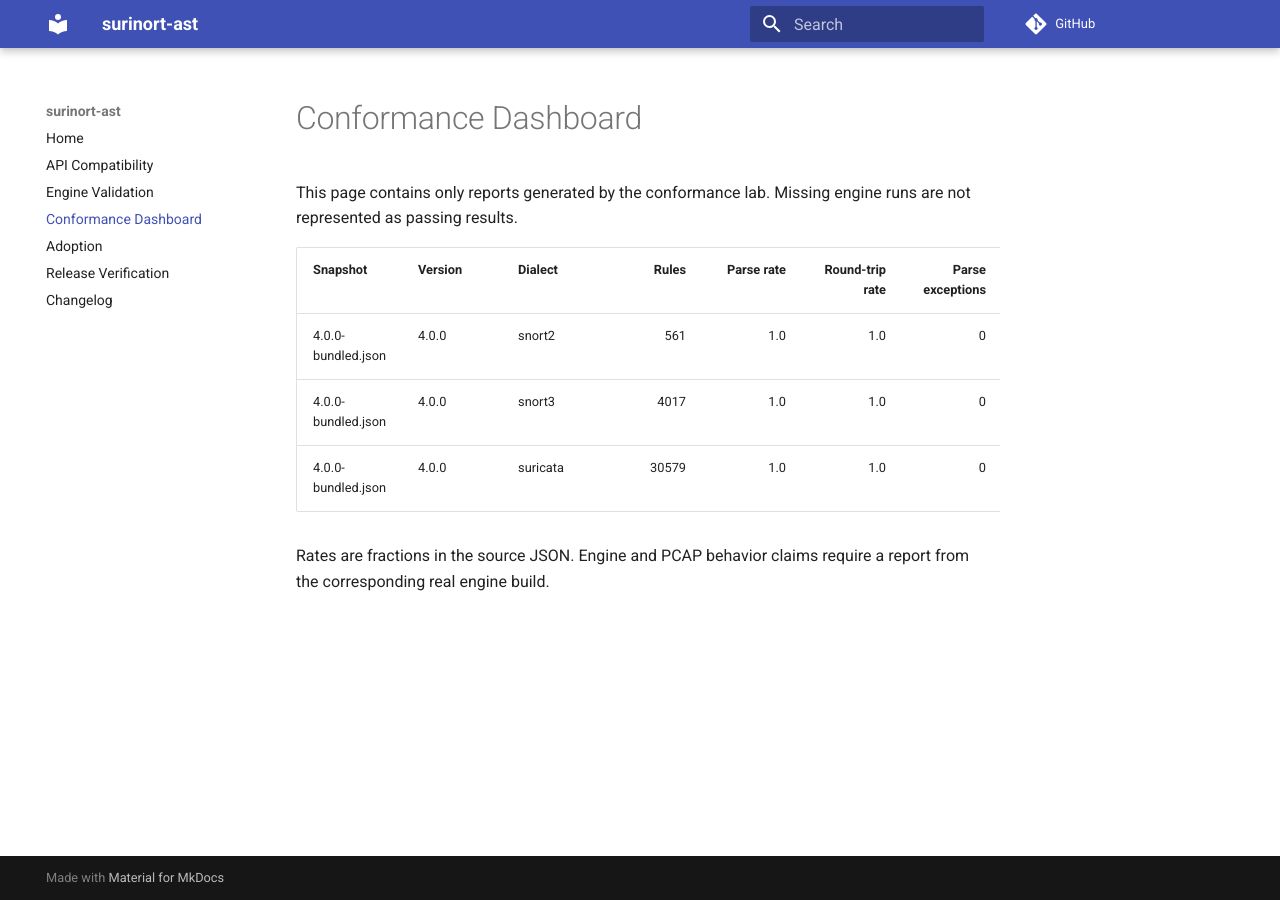
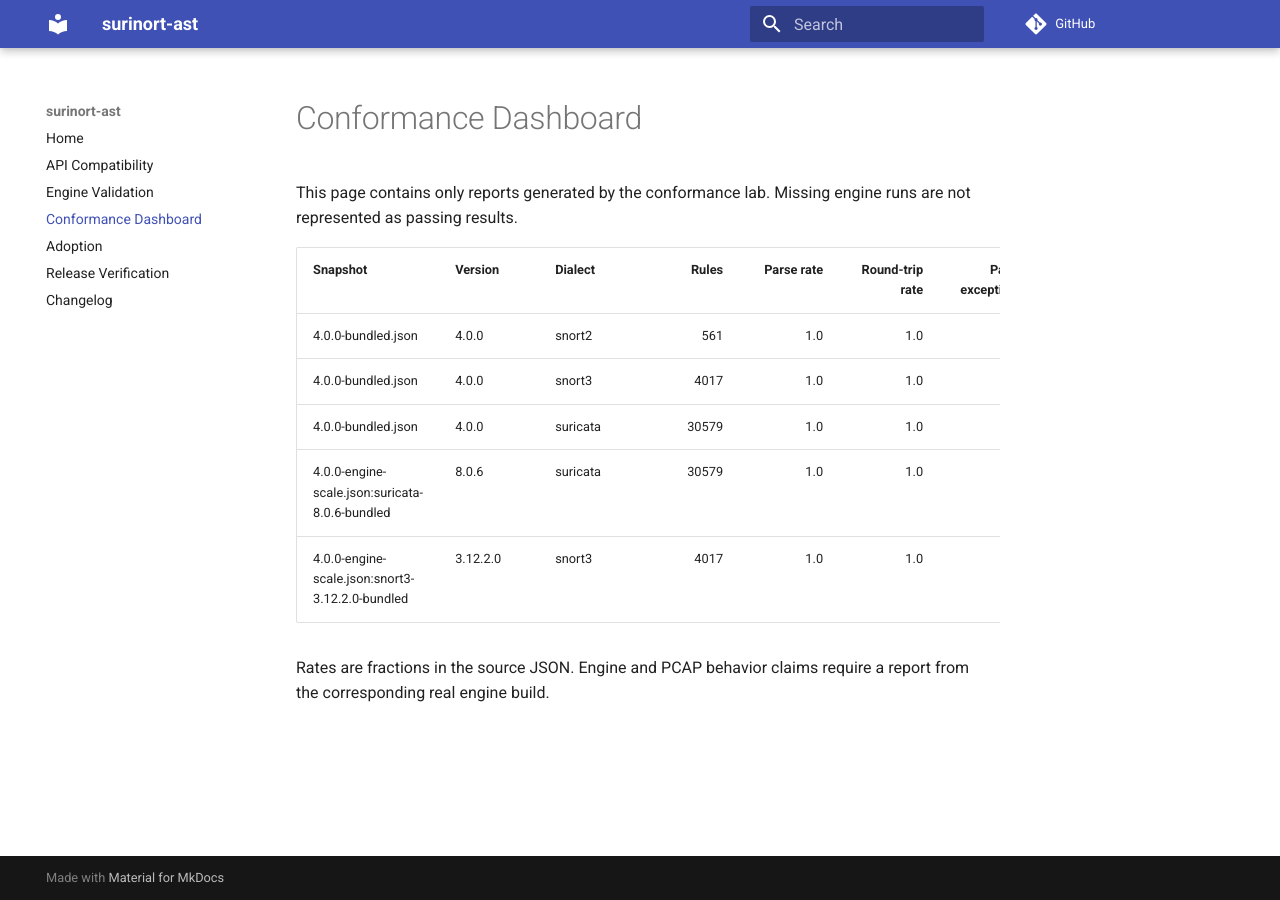
Before and after one commit to seifreed/surinort-ast, an MkDocs documentation site: the page built from docs/conformance-dashboard.md, in a window 1280 px wide. Built offline with MkDocs 1.6.1 and Material for MkDocs 9.7.7, drawn with Linux system fonts in a browser that asks for light colours; comment, search, counter and statistics services are not loaded.

Commit message:
docs: publish engine scale evidence

```diff
--- a/docs/conformance-dashboard.md
+++ b/docs/conformance-dashboard.md
@@ -7,5 +7,7 @@ This page contains only reports generated by the conformance lab. Missing engine
 | 4.0.0-bundled.json | 4.0.0 | snort2 | 561 | 1.0 | 1.0 | 0 | - | 0 | 329.0804600900002 | 27.973848 |
 | 4.0.0-bundled.json | 4.0.0 | snort3 | 4017 | 1.0 | 1.0 | 0 | - | 0 | 329.0804600900002 | 27.973848 |
 | 4.0.0-bundled.json | 4.0.0 | suricata | 30579 | 1.0 | 1.0 | 0 | - | 0 | 329.0804600900002 | 27.973848 |
+| 4.0.0-engine-scale.json:suricata-8.0.6-bundled | 8.0.6 | suricata | 30579 | 1.0 | 1.0 | 0 | - | 0 | - | - |
+| 4.0.0-engine-scale.json:snort3-3.12.2.0-bundled | 3.12.2.0 | snort3 | 4017 | 1.0 | 1.0 | 0 | - | 0 | - | - |
 
 Rates are fractions in the source JSON. Engine and PCAP behavior claims require a report from the corresponding real engine build.
```
Also changed, not shown: 1 other file.
